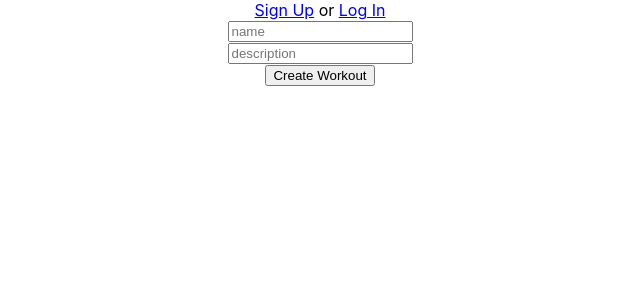
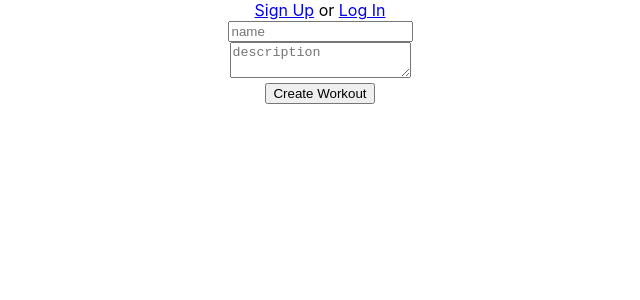
Before and after one commit to jmelero08/fitness-frontend, a React (Create React App) app: page /workouts/new in a window 1280 px wide. Shown: the top 300 px of the page, without its empty margins (320-960 px from the left). Built offline with nearby package versions, Linux system fonts and the light colour scheme; no server answers.

Commit message:
added text area instead of input

```diff
--- a/src/components/WorkoutForm.js
+++ b/src/components/WorkoutForm.js
@@ -18,7 +18,7 @@ const WorkoutForm = ({ formData, updateWorkoutForm, handleSubmit, editMode }) =>
       handleSubmit(formData)
     }}>
         <input placeholder="name" name="name" onChange={handleChange} value={name}/><br/>
-        <input placeholder="description" name="description" onChange={handleChange} value={description}/><br/>
+        <textarea placeholder="description" name="description" onChange={handleChange} value={description}/><br/>
         <input type="submit" value={editMode ? "Update Workout" : "Create Workout" }/>
     </form>
 )};
```
